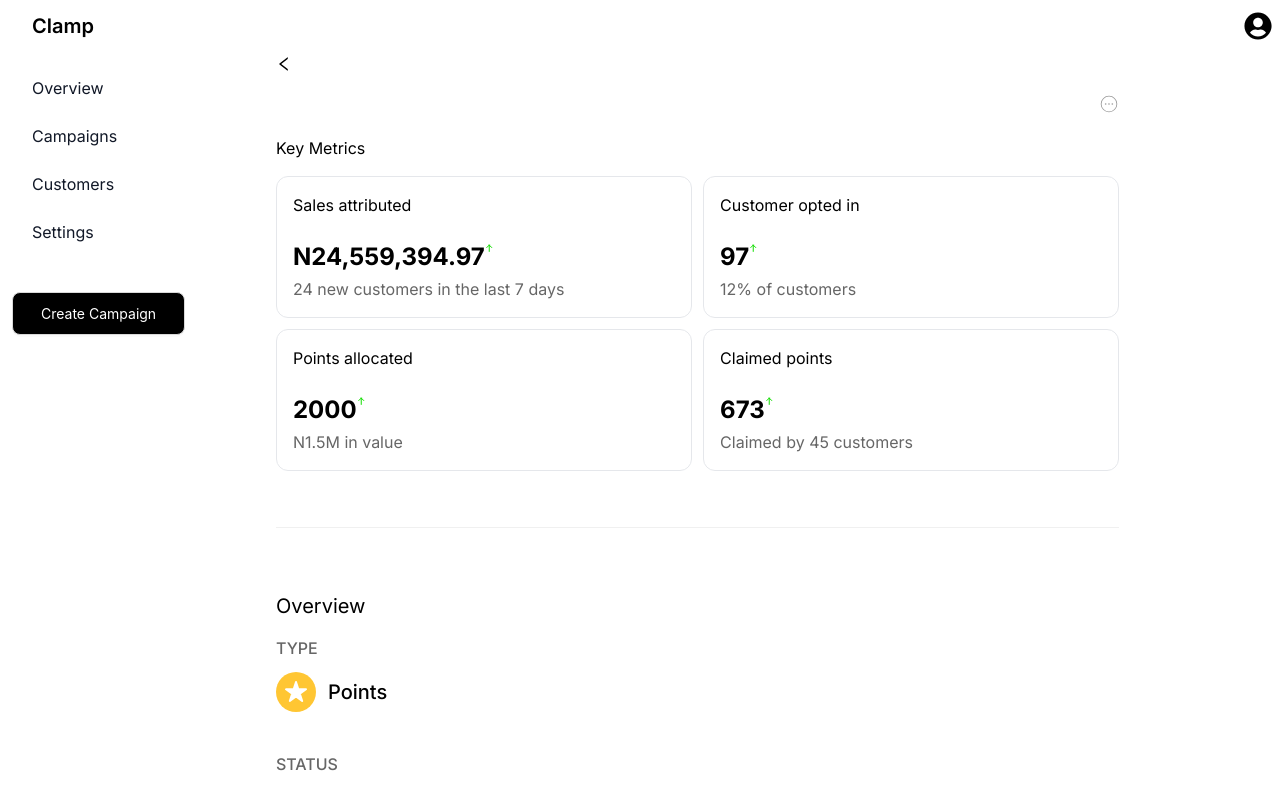
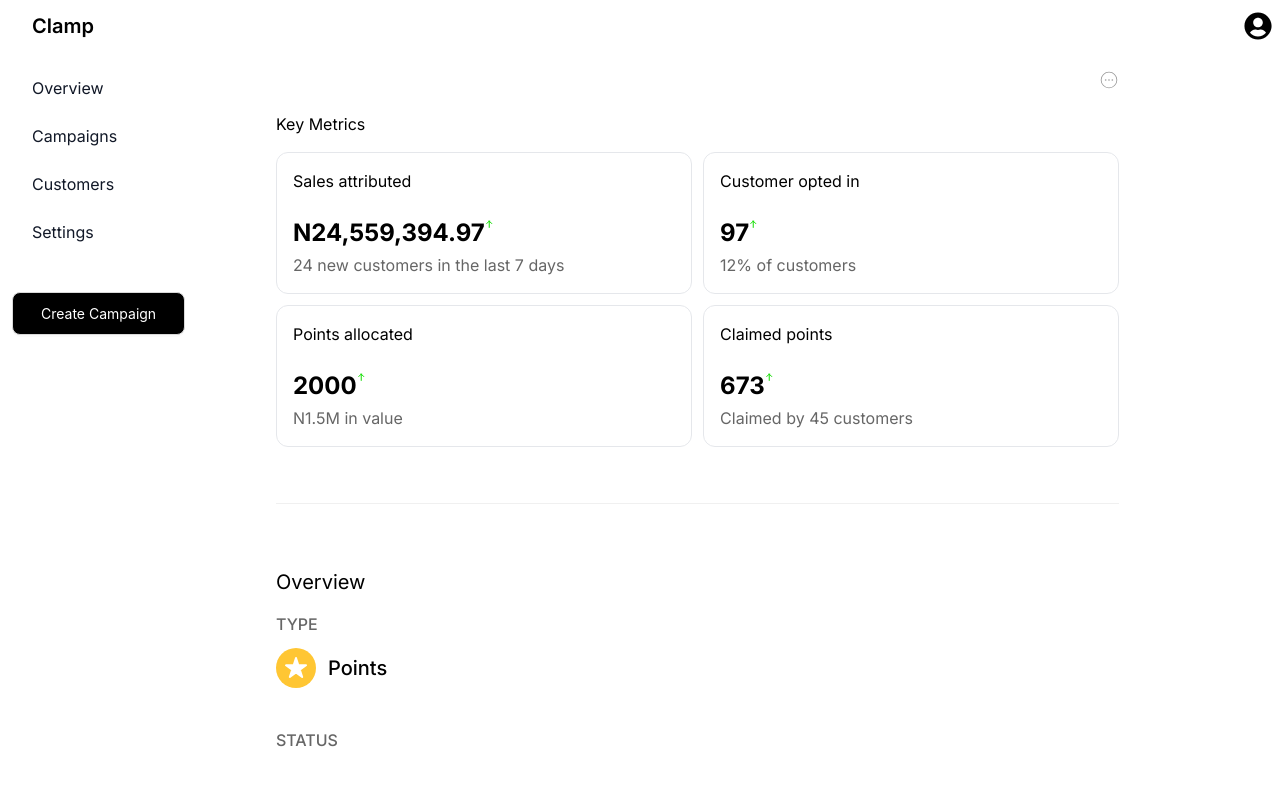
Before and after one commit to unegbuclinton/clamp-landing-page, a Next.js app: page /loyaltyCampaign/campaign/1 in a window 1280 px wide. Built offline with nearby package versions, Linux system fonts and the light colour scheme.

Commit message:
update to the latest

```diff
--- a/package.json
+++ b/package.json
@@ -11,7 +11,6 @@
     "build-storybook": "storybook build"
   },
   "dependencies": {
-    "@ant-design/charts": "^1.4.2",
     "@ant-design/icons": "^5.0.1",
     "@ant-design/plots": "^1.2.5",
     "@emailjs/browser": "^3.11.0",
--- a/src/pages/loyaltyCampaign/campaign/[campaignId].tsx
+++ b/src/pages/loyaltyCampaign/campaign/[campaignId].tsx
@@ -3,7 +3,6 @@ import ArrowUp from '@/assets/svgs/arrow-up.svg'
 import DashboardLayout from '@/components/layouts/dashboardLayout'
 import { Divider, Button, Dropdown } from 'antd'
 import GoldBadge from '@/assets/svgs/goldBadge.svg'
-import { LeftOutlined } from '@ant-design/icons'
 import { CiCircleMore } from 'react-icons/ci'
 import type { MenuProps } from 'antd'
 import { useRouter } from 'next/router'
@@ -65,7 +64,7 @@ const CampaignDetail = ({ params }: { params: { campaignId: string } }) => {
       <DashboardLayout>
         <div className='w-[85%]'>
           <span onClick={() => router.push('/loyaltyCampaign')}>
-            <LeftOutlined color='#999999' className='cursor-pointer' />
+            {/* <LeftOutlined color='#999999' className='cursor-pointer' /> */}
           </span>
           <div className='flex justify-between items-center mt-3'>
             <h1 className='py-4 font-bold text-xl'>{name}</h1>
```
Also changed, not shown: 1 other file (tests, documents, lock files or other folders).
